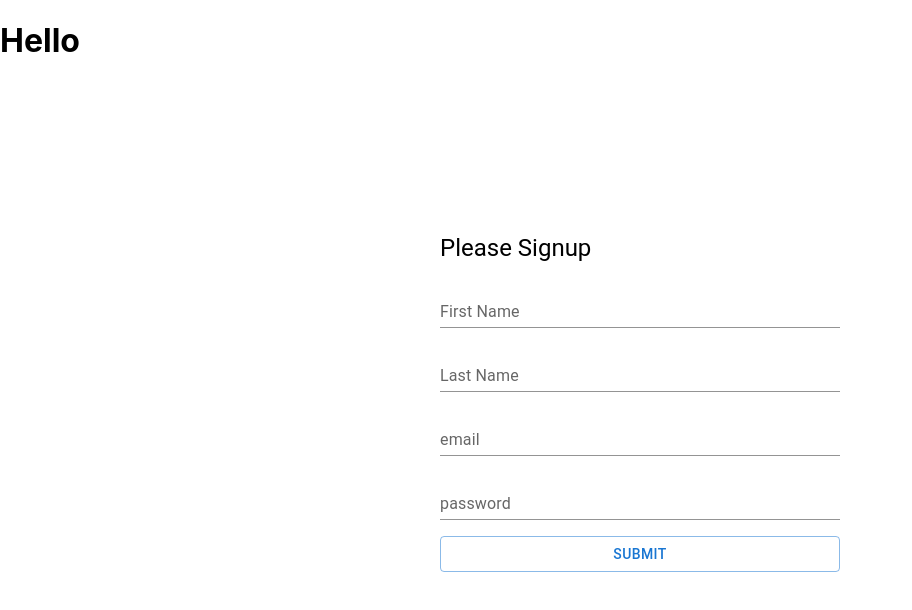
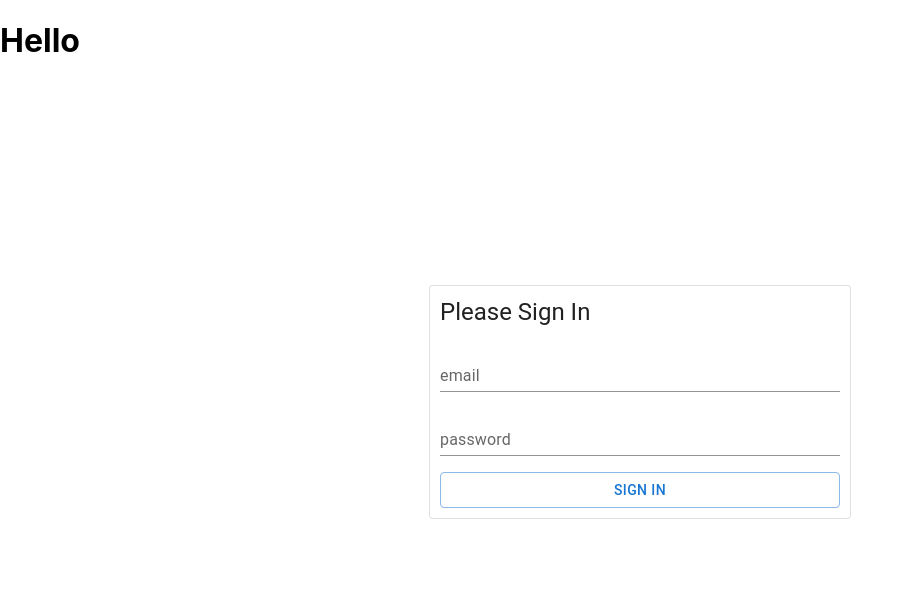
Before and after one commit to rigole/237-Chat, a React (Create React App) app in the folder frontend/: page / in a window 1280 px wide. Shown: the top 610 px of the page, without its empty margins (0-912 px from the left). Built offline with nearby package versions, Linux system fonts and the light colour scheme.

Commit message:
set to Sign in page

```diff
--- a/frontend/src/pages/Auth.js
+++ b/frontend/src/pages/Auth.js
@@ -1,8 +1,9 @@
 import React, {useState} from 'react'
-import { Box, Stack, Typography, Button, TextField } from '@mui/material'
+import { Box, Stack, Typography, Button, TextField, Card } from '@mui/material'
 
 const AuthScreen = () => {
     const [formData, setFormData] = useState({})
+    const [showLogin, setShowLogin] = useState(true)
 
     const handleChange = (e) => {
         setFormData({
@@ -26,12 +27,20 @@ const AuthScreen = () => {
             alignItems="center"
             height="80vh"
         >
+            <Card
+                variant="outlined"
+                sx={{padding:"10px"}}
+            >
                 <Stack
                     direction="column"
                     spacing={2}
                     sx={{width:"400px"}}
                 >
-                <Typography variant="h5">Please Signup</Typography>
+                    <Typography variant="h5">Please {showLogin ? "Sign In" : "Sign Up"} </Typography>
+                    {
+                        !showLogin &&
+                        <>
+
                             <TextField
                                 name="firstName"
                                 label="First Name"
@@ -44,6 +53,10 @@ const AuthScreen = () => {
                                 variant="standard"
                                 onChange={handleChange}
                             />
+
+                        </>
+                    }
+
                     <TextField
                         type="email"
                         name="email"
@@ -58,8 +71,9 @@ const AuthScreen = () => {
                         variant="standard"
                         onChange={handleChange}
                     />
-                <Button variant="outlined" type="submit">Submit</Button>
+                    <Button variant="outlined" type="submit">{showLogin ? "Sign In" : "Sign Up"}</Button>
                 </Stack>
+            </Card>
         </Box>
     )
 }
```
Lines whose indentation alone changed are shown as unchanged.
